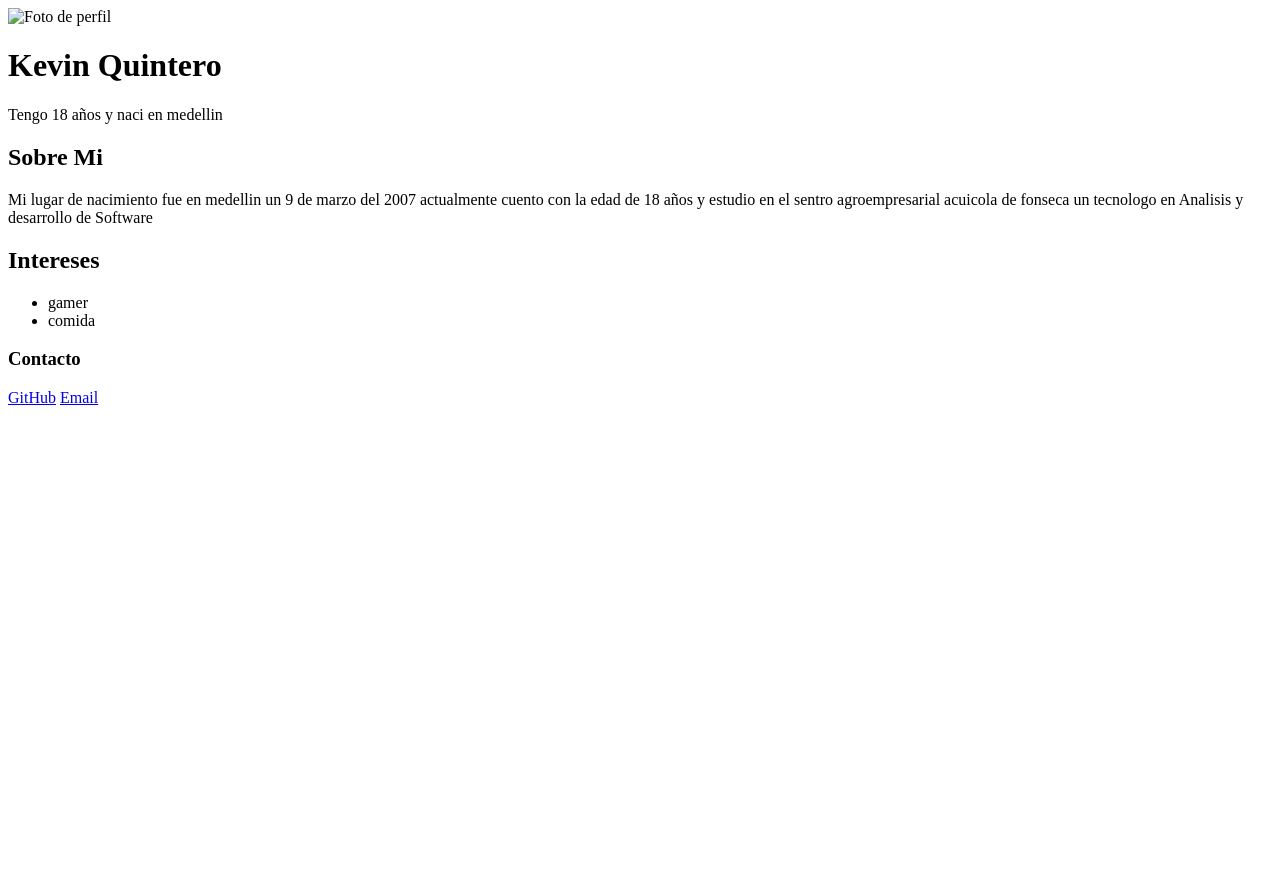
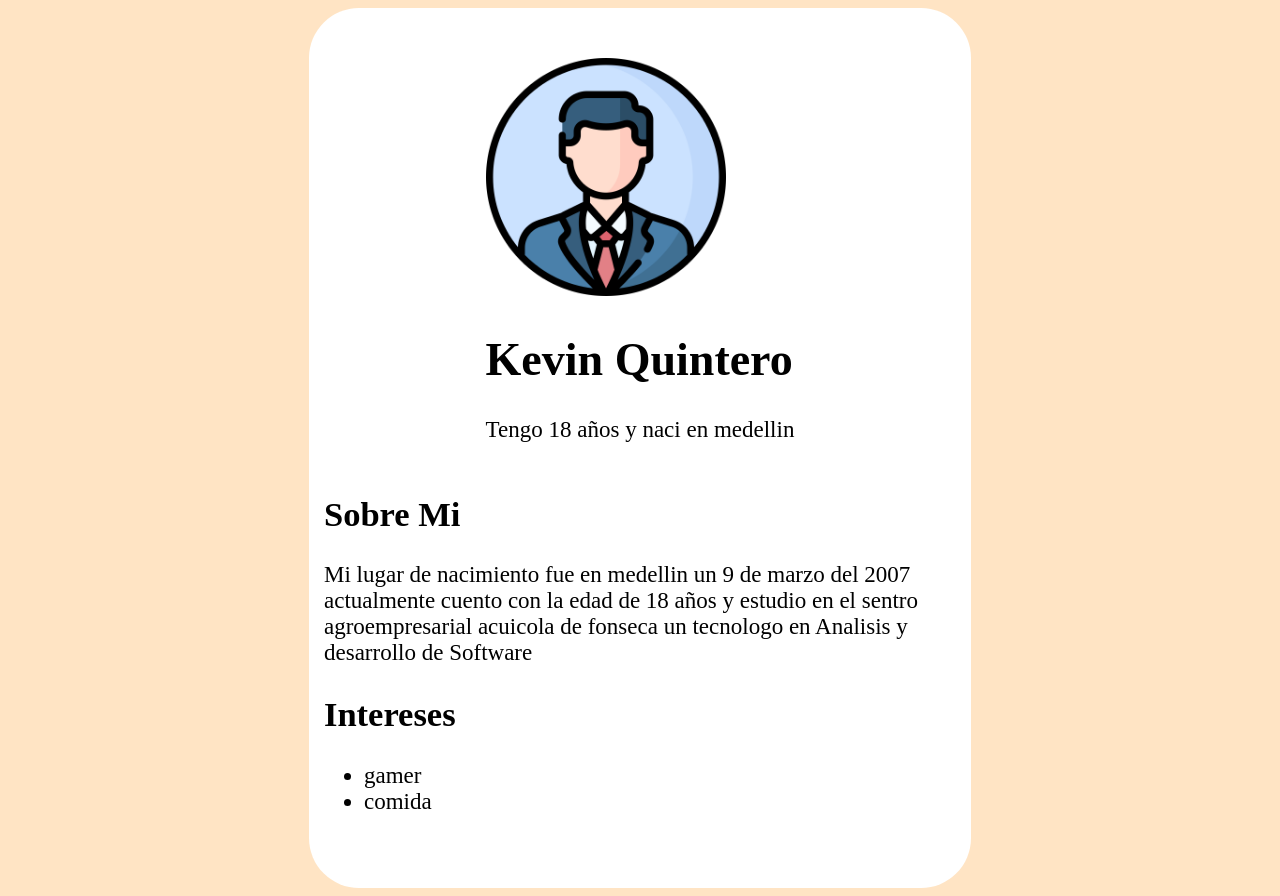
Before and after one commit to 2007-ghost/proyecto_individual, a plain HTML site: page index.html in a window 1280 px wide. Before the commit the page ends 800 px from the top, so only its background shows below. Drawn offline with Linux system fonts and the light colour scheme.

Commit message:
style: crear los estilos necesarios para la buena apariencia de la pagina

```diff
--- a/index.html
+++ b/index.html
@@ -1,22 +1,26 @@
 <!DOCTYPE html>
 <html lang="es">
+
 <head>
     <meta charset="UTF-8">
     <meta name="viewport" content="width=device-width, initial-scale=1.0">
     <title>Mi Perfil</title>
     <link rel="stylesheet" href="style.css">
 </head>
+
 <body>
+    <div class="contenedor_principal">
         <header class="profile-header">
-        <img src="foto-perfil.jpg" alt="Foto de perfil" class="profile-pic">
+            <img src="perfil.png" alt="Foto de perfil" class="profile">
             <h1>Kevin Quintero</h1>
             <p>Tengo 18 años y naci en medellin</p>
         </header>
-
         <main class="profile-content">
             <section>
                 <h2><i class="fas fa-user"></i>Sobre Mi</h2>
-            <p>Mi lugar de nacimiento fue en medellin un 9 de marzo del 2007 actualmente cuento con la edad de 18 años y estudio en el sentro agroempresarial acuicola de fonseca un tecnologo en Analisis y desarrollo de Software</p>
+                <p>Mi lugar de nacimiento fue en medellin un 9 de marzo del 2007 actualmente cuento con la edad de 18
+                    años y estudio en el sentro agroempresarial acuicola de fonseca un tecnologo en Analisis y
+                    desarrollo de Software</p>
             </section>
             <section>
                 <h2><i class="fas fa-heart"></i> Intereses</h2>
@@ -26,13 +30,7 @@
                 </ul>
             </section>
         </main>
+    </div>
+</body>
 
-    <footer class="profile-footer">
-        <h3>Contacto</h3>
-        <div class="social-links">
-            <a href="#"><i class="fab fa-github"></i> GitHub</a>
-            <a href="#"><i class="fas fa-envelope"></i> Email</a>
-        </div>
-    </footer>
-</body>
 </html>
--- a/style.css
+++ b/style.css
@@ -0,0 +1,24 @@
+body{
+    background-color: bisque;
+    display: flex;
+    justify-content: center;
+    align-items: center;
+}
+
+
+.contenedor_principal{
+    width: 50%;
+    height: 850px;
+    background-color: white;
+    display: flex;
+    flex-direction: column;
+    justify-content: center;
+    align-items: center;
+    border-radius: 50px;
+    font-size: 23px;
+    padding: 15px
+}
+.profile{
+    width: 240px;
+    height: 238px;
+}
```
Also changed, not shown: perfil.png (added). Lines whose indentation alone changed are shown as unchanged.
